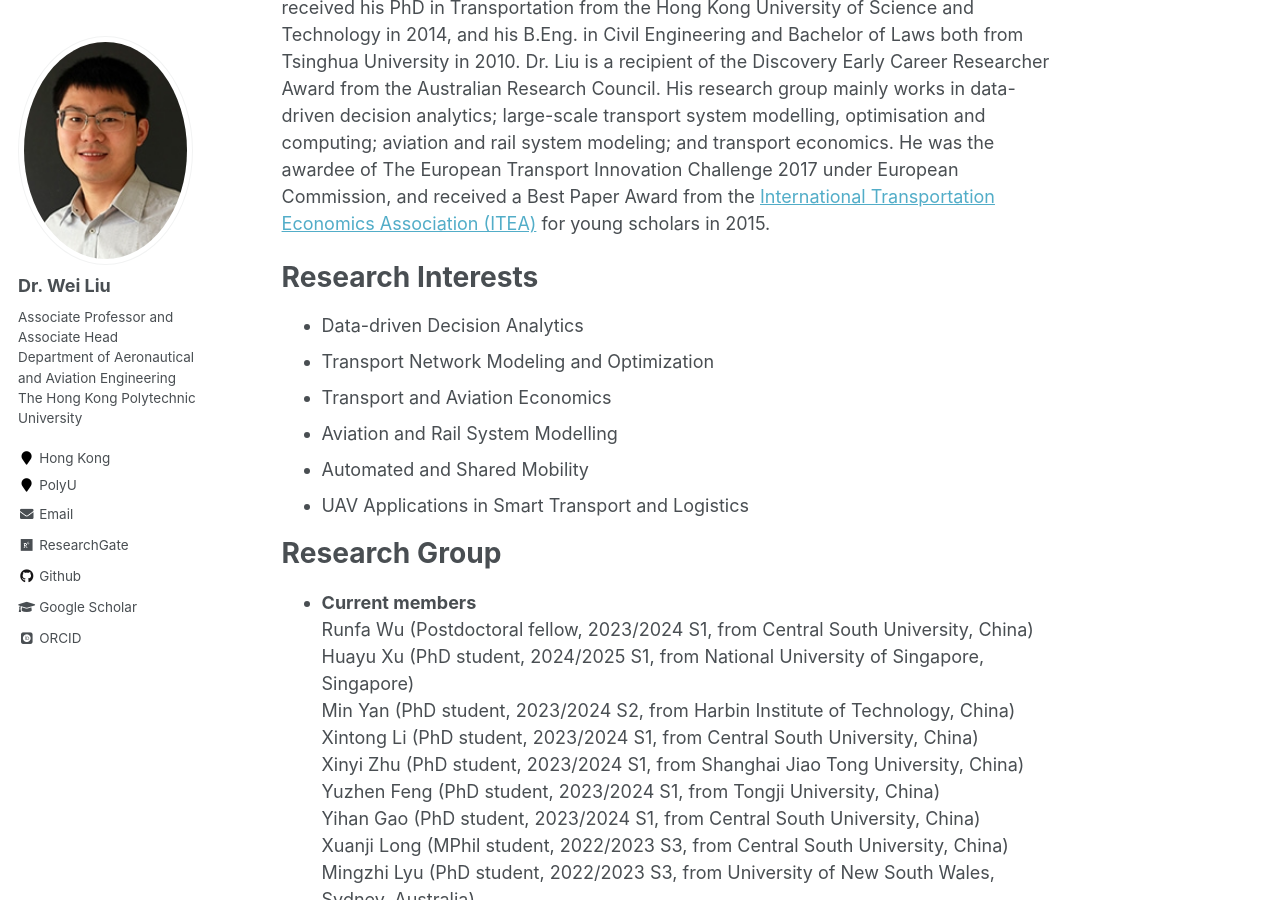
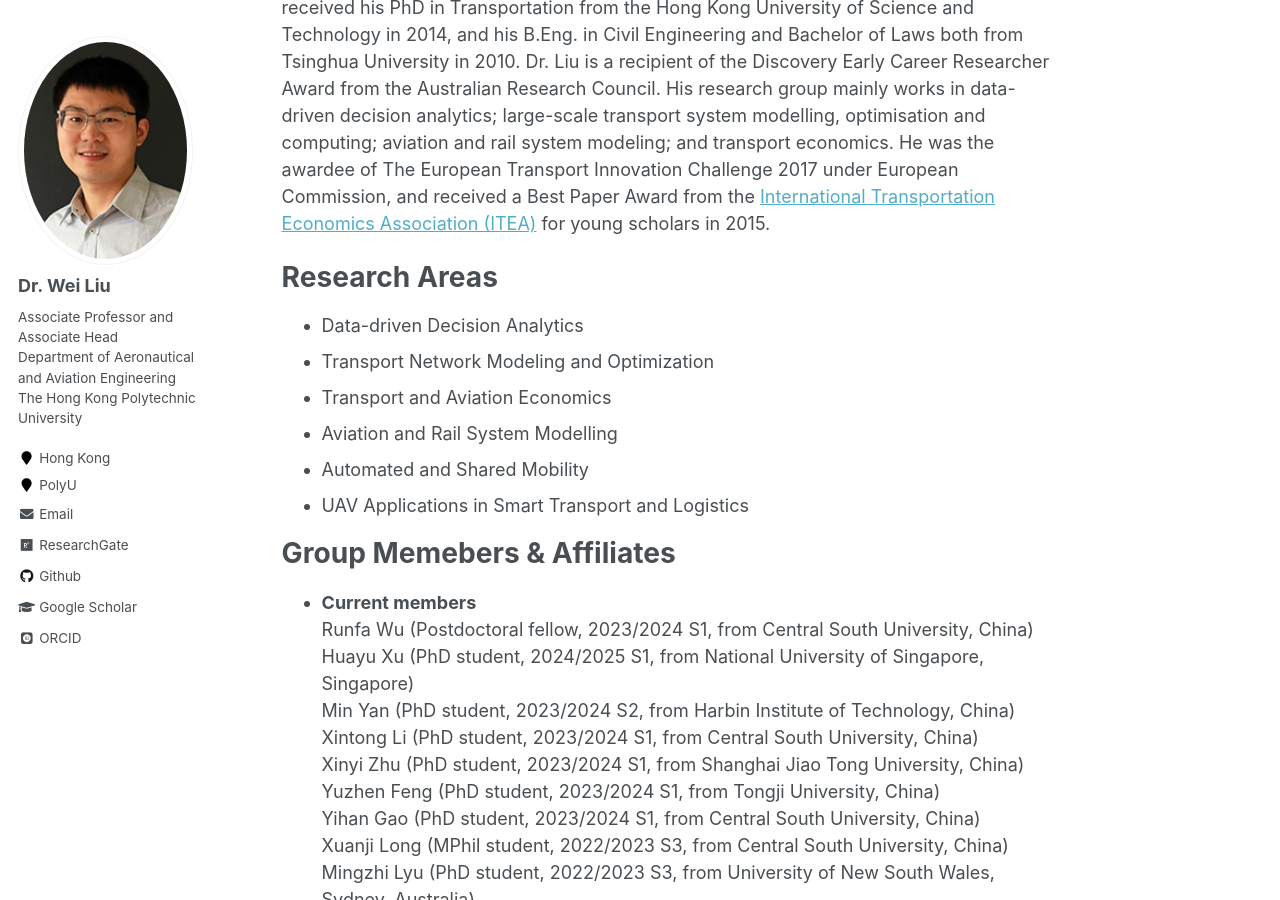
Before and after one commit to weiliu2016/weiliu2016.github.io, a Jekyll site: the page built from _pages/about.md, in a window 1280 px wide and 900 px high, scrolled down 301 px. Built offline with Jekyll 4.4.1, drawn with Linux system fonts in a browser that asks for light colours; some web fonts are replaced.

Commit message:
Update about.md

```diff
--- a/_pages/about.md
+++ b/_pages/about.md
@@ -10,7 +10,7 @@ redirect_from:
 
 Dr. Wei Liu is currently the Associate Head and Associate Professor, Presidential Young Scholar at the [Department of Aeronautical and Aviation Engineering](https://www.polyu.edu.hk/en/aae/), [The Hong Kong Polytechnic University](https://www.polyu.edu.hk/en/). Prior to this, he was a faculty member at [University of New South Wales, Sydney](https://www.unsw.edu.au/) in Australia and [University of Glasgow](https://www.gla.ac.uk/) in the United Kingdom, and was a Researcher at [Ecole Polytechnique Federale de Lausanne (EPFL)](https://www.epfl.ch/en/), Switzerland. Dr. Liu received his PhD in Transportation from the Hong Kong University of Science and Technology in 2014, and his B.Eng. in Civil Engineering and Bachelor of Laws both from Tsinghua University in 2010. Dr. Liu is a recipient of the Discovery Early Career Researcher Award from the Australian Research Council. His research group mainly works in data-driven decision analytics; large-scale transport system modelling, optimisation and computing; aviation and rail system modeling; and transport economics. He was the awardee of The European Transport Innovation Challenge 2017 under European Commission, and received a Best Paper Award from the [International Transportation Economics Association (ITEA)](https://iteaweb.org/) for young scholars in 2015.
 
-Research Interests
+Research Areas
 ======
 - Data-driven Decision Analytics
 - Transport Network Modeling and Optimization
@@ -19,7 +19,7 @@ Research Interests
 - Automated and Shared Mobility
 - UAV Applications in Smart Transport and Logistics
 
-Research Group
+Group Memebers & Affiliates
 ======
 - **Current members**\
   Runfa Wu (Postdoctoral fellow, 2023/2024 S1, from Central South University, China)\
```
